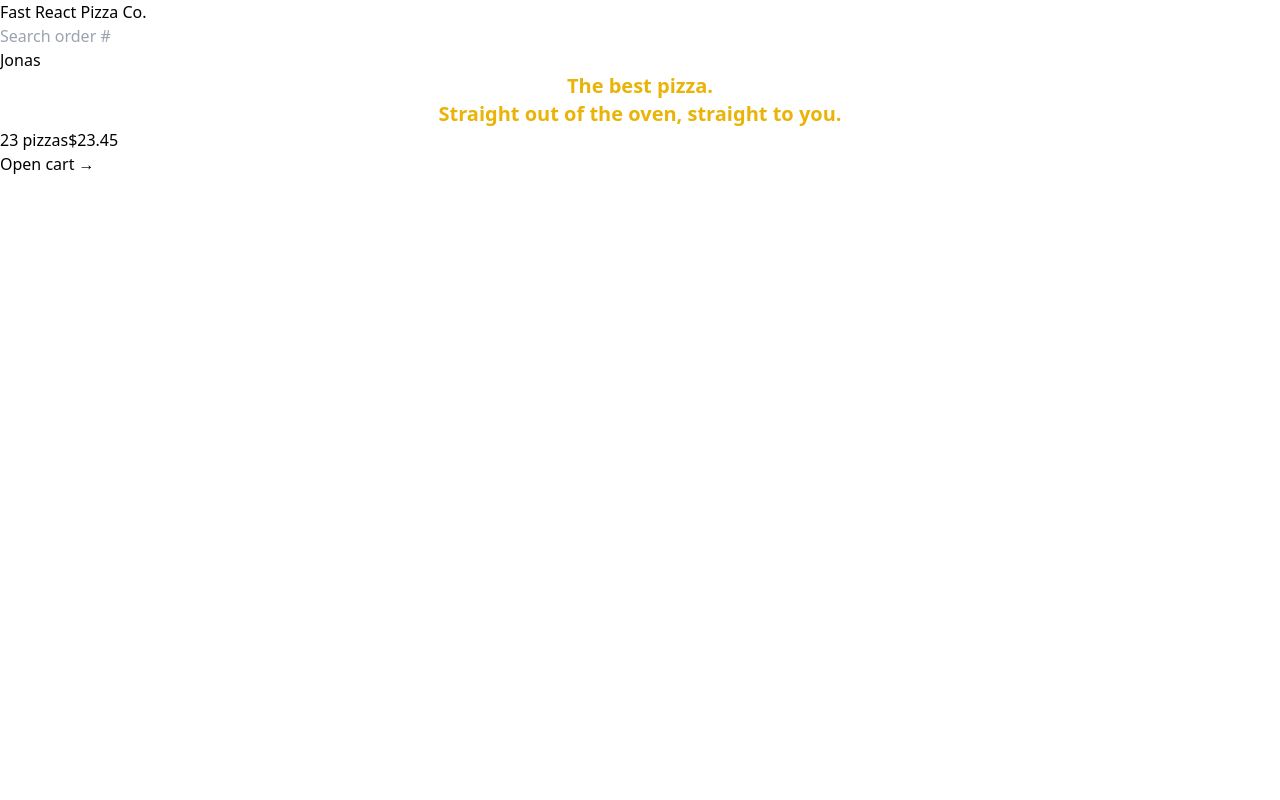
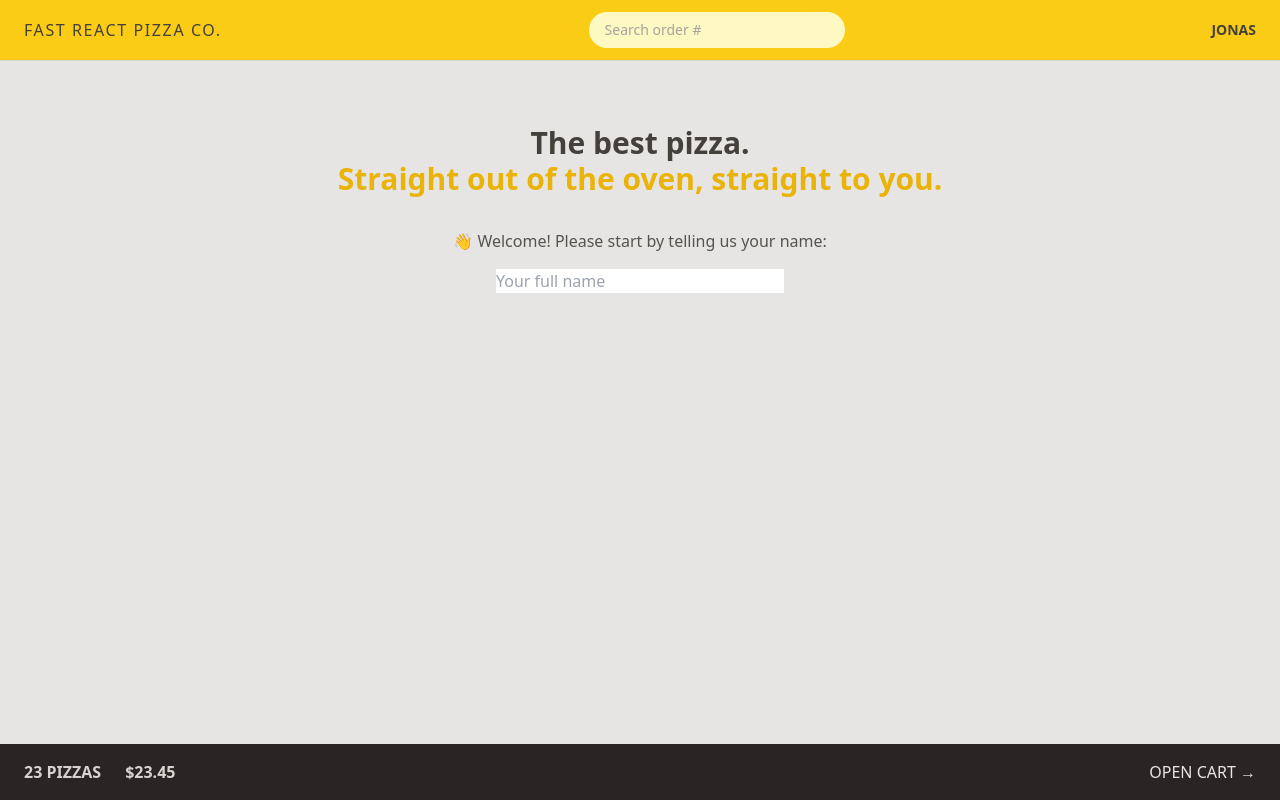
Before and after one commit to NaveedMaq/fast-react-pizza, a React (Vite) app: page / in a window 1280 px wide. Built offline with nearby package versions, Linux system fonts and the light colour scheme.

Commit message:
feat: Complete Basic Styling

```diff
--- a/index.html
+++ b/index.html
@@ -6,7 +6,7 @@
     <meta name="viewport" content="width=device-width, initial-scale=1.0" />
     <title>Vite + React</title>
   </head>
-  <body>
+  <body class='bg-stone-200 text-stone-700'>
     <div id="root"></div>
     <script type="module" src="/src/main.jsx"></script>
   </body>
--- a/src/features/cart/Cart.jsx
+++ b/src/features/cart/Cart.jsx
@@ -29,7 +29,12 @@
 
   return (
     <div>
-      <Link to="/menu">&larr; Back to menu</Link>
+      <Link
+        to="/menu"
+        className="text-sm text-blue-500 hover:text-blue-600 hover:underline"
+      >
+        &larr; Back to menu
+      </Link>
 
       <h2>Your cart, %NAME%</h2>
 
--- a/src/features/cart/CartOverview.jsx
+++ b/src/features/cart/CartOverview.jsx
@@ -2,12 +2,12 @@
 
 function CartOverview() {
   return (
-    <div>
-      <p>
+    <div className="flex  items-center justify-between bg-stone-800 p-4 text-sm uppercase text-stone-200 sm:px-6 md:text-base">
+      <p className="space-x-4 font-semibold text-stone-300 sm:space-x-6 ">
         <span>23 pizzas</span>
         <span>$23.45</span>
       </p>
-      <Link to='/cart'>Open cart &rarr;</Link>
+      <Link to="/cart">Open cart &rarr;</Link>
     </div>
   );
 }
--- a/src/features/order/CreateOrder.jsx
+++ b/src/features/order/CreateOrder.jsx
@@ -5,7 +5,7 @@
 // https://uibakery.io/regex-library/phone-number
 const isValidPhone = (str) =>
   /^\+?\d{1,4}?[-.\s]?\(?\d{1,3}?\)?[-.\s]?\d{1,4}[-.\s]?\d{1,4}[-.\s]?\d{1,9}$/.test(
-    str
+    str,
   );
 
 const fakeCart = [
@@ -43,16 +43,16 @@
     <div>
       <h2>Ready to order? Let's go!</h2>
 
-      <Form method='POST'>
+      <Form method="POST">
         <div>
           <label>First Name</label>
-          <input type='text' name='customer' required />
+          <input type="text" name="customer" required />
         </div>
 
         <div>
           <label>Phone number</label>
           <div>
-            <input type='tel' name='phone' required />
+            <input type="tel" name="phone" required />
             {formErrors?.phone && <p>{formErrors.phone}</p>}
           </div>
         </div>
@@ -60,24 +60,33 @@
         <div>
           <label>Address</label>
           <div>
-            <input type='text' name='address' required />
+            <input
+              className="w-full rounded-full border border-stone-200 px-4 py-2 text-sm transition-all duration-300 placeholder:text-stone-400 focus:outline-none focus:ring focus:ring-yellow-400 md:px-6 md:py-3"
+              type="text"
+              name="address"
+              required
+            />
           </div>
         </div>
 
         <div>
           <input
-            type='checkbox'
-            name='priority'
-            id='priority'
+            className="h-6 w-6 accent-yellow-400 focus:outline-none focus:ring focus:ring-yellow-400 focus:ring-offset-2"
+            type="checkbox"
+            name="priority"
+            id="priority"
             // value={withPriority}
             // onChange={(e) => setWithPriority(e.target.checked)}
           />
-          <label htmlFor='priority'>Want to yo give your order priority?</label>
+          <label htmlFor="priority">Want to yo give your order priority?</label>
         </div>
 
         <div>
-          <input type='hidden' name='cart' value={JSON.stringify(cart)} />
-          <button disabled={isSubmitting}>
+          <input type="hidden" name="cart" value={JSON.stringify(cart)} />
+          <button
+            disabled={isSubmitting}
+            className="inline-block rounded-full bg-yellow-400 px-4 py-3 font-semibold uppercase tracking-wide text-stone-800 transition-colors duration-300 hover:bg-yellow-300 focus:outline-none focus:ring focus:ring-yellow-400 focus:ring-offset-2 disabled:cursor-not-allowed disabled:bg-slate-600 disabled:text-slate-300"
+          >
             {isSubmitting ? 'Placing your order...' : 'Order now'}
           </button>
         </div>
--- a/src/features/order/SearchOrder.jsx
+++ b/src/features/order/SearchOrder.jsx
@@ -16,10 +16,11 @@
   return (
     <form onSubmit={handleSubmit}>
       <input
-        type='text'
-        placeholder='Search order #'
+        type="text"
+        placeholder="Search order #"
         value={query}
         onChange={(e) => setQuery(e.target.value)}
+        className="w-28 rounded-full bg-yellow-100 px-4 py-2 text-sm transition-all duration-300 placeholder:text-stone-400 focus:outline-none focus:ring focus:ring-yellow-500 focus:ring-opacity-50 sm:w-64 sm:focus:w-72"
       />
     </form>
   );
--- a/src/features/user/CreateUser.jsx
+++ b/src/features/user/CreateUser.jsx
@@ -9,13 +9,16 @@
 
   return (
     <form onSubmit={handleSubmit}>
-      <p>👋 Welcome! Please start by telling us your name:</p>
+      <p className="mb-4 text-sm text-stone-600 md:text-base ">
+        👋 Welcome! Please start by telling us your name:
+      </p>
 
       <input
         type="text"
         placeholder="Your full name"
         value={username}
         onChange={(e) => setUsername(e.target.value)}
+        className="w-72"
       />
 
       {username !== '' && (
--- /dev/null
+++ b/src/features/user/Username.jsx
@@ -0,0 +1,5 @@
+function Username() {
+  return <div className="hidden text-sm font-semibold md:block">Jonas</div>;
+}
+
+export default Username;
--- a/src/ui/AppLayout.jsx
+++ b/src/ui/AppLayout.jsx
@@ -7,14 +7,16 @@
   const isLoading = navigation.state === 'loading';
 
   return (
-    <div className='layout'>
+    <div className="grid h-screen  grid-rows-[auto_1fr_auto] ">
       {isLoading && <Loader />}
 
       <Header />
 
-      <main>
-        <Outlet />
-      </main>
+      <div className=" overflow-scroll">
+        <main className="mx-auto max-w-3xl ">
+          <Outlet />
+        </main>
+      </div>
 
       <CartOverview />
     </div>
--- a/src/ui/Header.jsx
+++ b/src/ui/Header.jsx
@@ -1,12 +1,15 @@
 import { Link } from 'react-router-dom';
 import SearchOrder from '../features/order/SearchOrder';
+import Username from '../features/user/Username';
 
 function Header() {
   return (
-    <header>
-      <Link to='/'>Fast React Pizza Co.</Link>
+    <header className=" flex items-center justify-between border-b border-stone-300 bg-yellow-400 px-4 py-3 uppercase sm:px-6">
+      <Link to="/" className="tracking-widest">
+        Fast React Pizza Co.
+      </Link>
       <SearchOrder />
-      <p>Jonas</p>
+      <Username />
     </header>
   );
 }
--- a/src/ui/Home.jsx
+++ b/src/ui/Home.jsx
@@ -1,11 +1,16 @@
+import CreateUser from '../features/user/CreateUser';
+
 function Home() {
   return (
-    <div>
-      <h1 className="text-center text-xl font-semibold text-yellow-500">
+    <div className="my-10 px-4 text-center sm:my-16">
+      <h1 className="mb-8  text-xl font-semibold md:text-3xl">
         The best pizza.
         <br />
-        Straight out of the oven, straight to you.
+        <span className="text-yellow-500">
+          Straight out of the oven, straight to you.
+        </span>
       </h1>
+      <CreateUser />
     </div>
   );
 }
```
